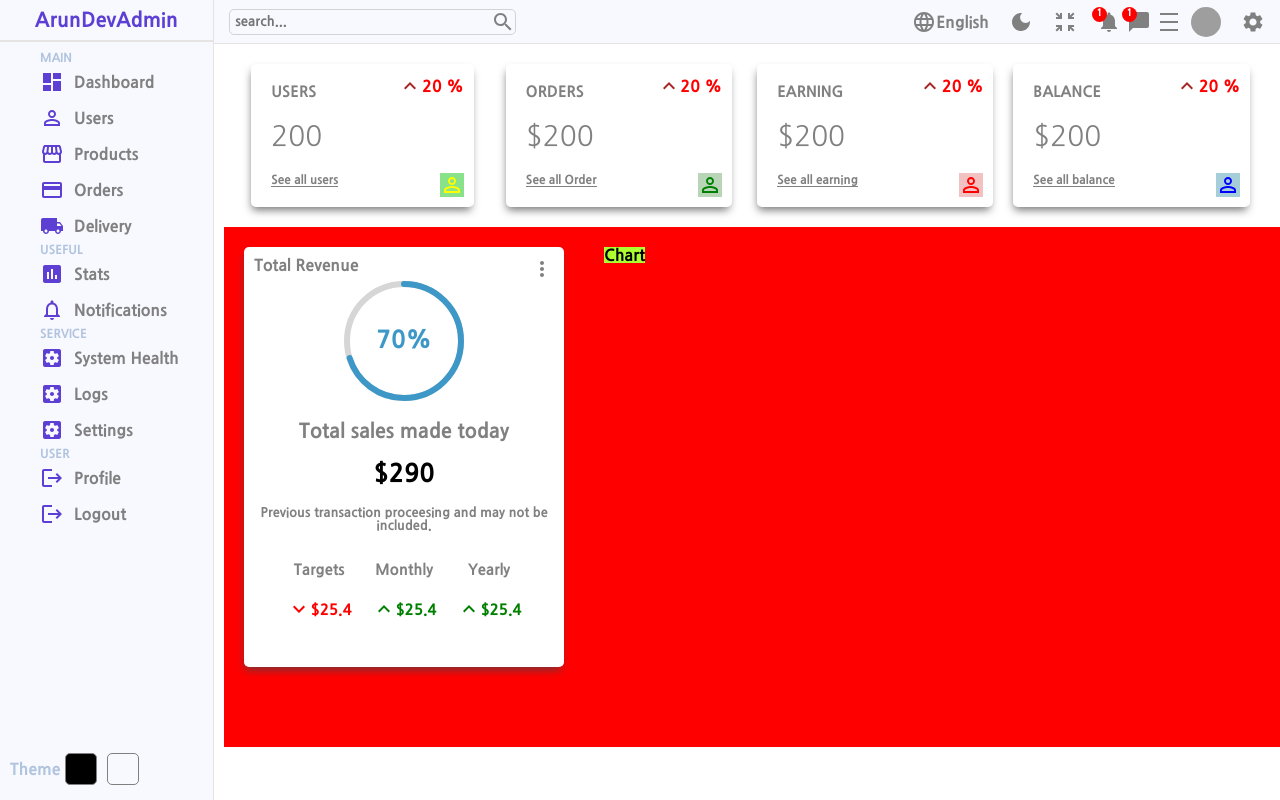
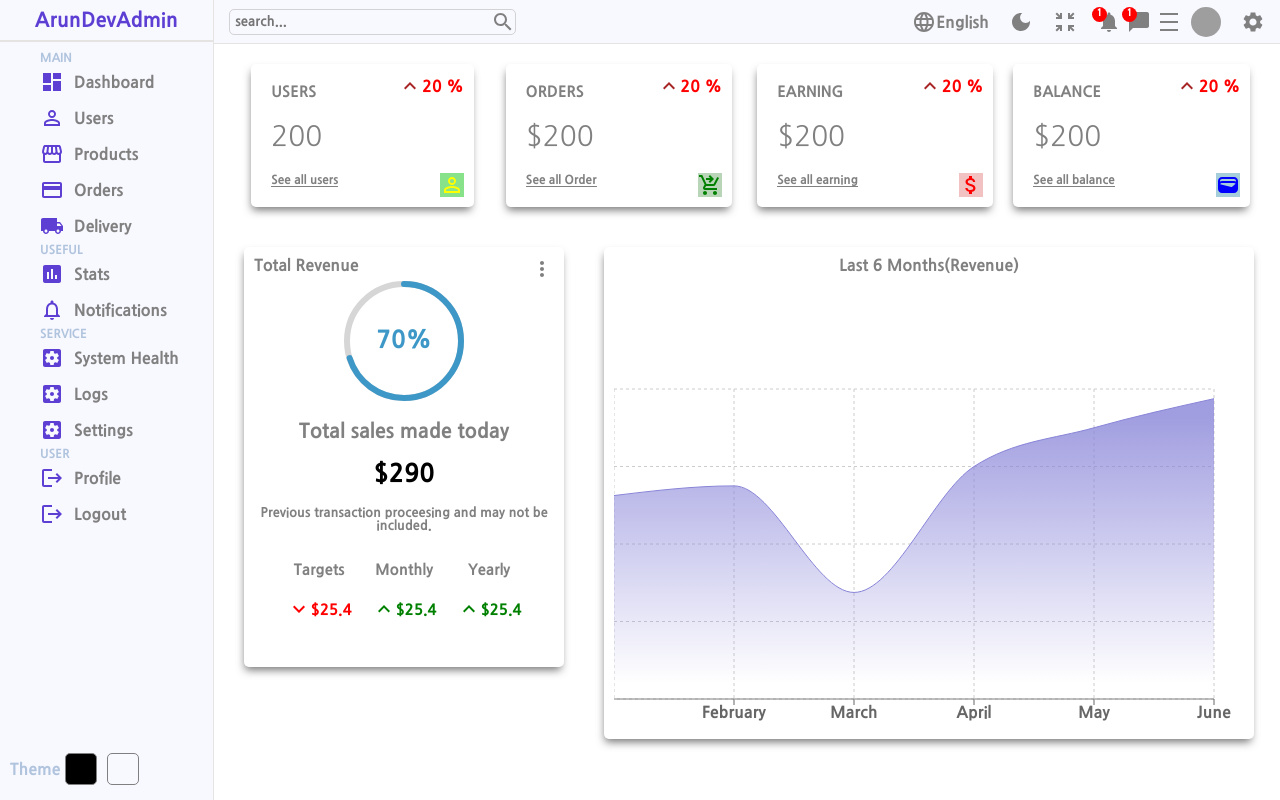
Before and after one commit to Arun1102/dashboard, a React (Create React App) app: page / in a window 1280 px wide. Built offline with nearby package versions, Linux system fonts and the light colour scheme; grey boxes are pictures that could not be loaded.

Commit message:
charts completed commit

```diff
--- a/package.json
+++ b/package.json
@@ -15,6 +15,7 @@
     "react-dom": "^18.2.0",
     "react-router-dom": "^6.4.1",
     "react-scripts": "5.0.1",
+    "recharts": "^2.1.14",
     "sass": "^1.55.0",
     "web-vitals": "^2.1.4"
   },
--- a/src/Components/Chart/Chart.jsx
+++ b/src/Components/Chart/Chart.jsx
@@ -1,13 +1,65 @@
 import React from 'react'
 import './Chart.scss'
+import { AreaChart, Area, XAxis, YAxis, CartesianGrid, Tooltip, ResponsiveContainer } from 'recharts';
 function Chart() {
+
+  const data = [
+    {
+      name: 'January',
+      total: 2100,
+    },
+    {
+      name: 'February',
+      total: 2200,
+    },
+    {
+      name: 'March',
+      total: 1100,
+    },
+    {
+      name: 'April',
+      total: 2400,
+    },
+    {
+      name: 'May',
+      total: 2800,
+    },
+    {
+      name: 'June',
+      total: 3100,
+    },
+
+  ];
+
+
   return (
     <div className='Chart'>
-      <div className="wrapper">
-        Chart
-      </div>
 
-      </div>
+
+
+      <span>Last 6 Months(Revenue)</span>
+      <AreaChart width={630} height={350} data={data}
+      margin={{ top: 10, right: 30, left: 0, bottom: 0 }}>
+      <defs>
+        <linearGradient id="total" x1="0" y1="0" x2="0" y2="1">
+          <stop offset="5%" stopColor="#8884d8" stopOpacity={0.8}/>
+          <stop offset="95%" stopColor="#8884d8" stopOpacity={0}/>
+        </linearGradient>
+        {/* <linearGradient id="colorPv" x1="0" y1="0" x2="0" y2="1">
+          <stop offset="5%" stopColor="#8884d8" stopOpacity={0.8}/>
+          <stop offset="95%" stopColor="#8884d8" stopOpacity={0}/>
+        </linearGradient> */}
+      </defs>
+      <XAxis dataKey="name" />
+      {/* <YAxis /> */}
+      <CartesianGrid strokeDasharray="3 3" />
+      <Tooltip />
+      <Area type="monotone" dataKey="total" stroke="#8884d8" fillOpacity={1} fill="url(#total)" />
+
+    </AreaChart>
+
+    </div>
+
   )
 }
 
--- a/src/Components/Chart/Chart.scss
+++ b/src/Components/Chart/Chart.scss
@@ -1,10 +1,21 @@
 .Chart{
     margin: 20px;
     display: flex;
-    flex: 2;
-    .wrapper{
+    flex-direction: column;
+    align-items: center;
+    flex: 9;
+    height: 59vh;
+    // background-color: aqua;
+    border-radius: 5px;
+    padding: 10px;
+    box-shadow: -1px 5px 9px -2px rgba(71,71,71,0.75);
+    -webkit-box-shadow: -1px 5px 9px -2px rgba(71,71,71,0.75);
+    -moz-box-shadow: -1px 5px 9px -2px rgba(71,71,71,0.75);
+    span{
         display: flex;
         flex: 5;
-        background-color: greenyellow;
+        flex-direction: column;
+        align-items: center;
+        color: grey;
     }
 }
--- a/src/Components/Widget/Widget.jsx
+++ b/src/Components/Widget/Widget.jsx
@@ -2,6 +2,9 @@ import React from 'react'
 import './Widget.scss'
 import KeyboardArrowUpIcon from '@mui/icons-material/KeyboardArrowUp';
 import PermIdentityIcon from '@mui/icons-material/PermIdentity';
+import ShoppingCartCheckoutIcon from '@mui/icons-material/ShoppingCartCheckout';
+import AttachMoneyIcon from '@mui/icons-material/AttachMoney';
+import WalletIcon from '@mui/icons-material/Wallet';
 function Widget({type}) {
 
     let data;
@@ -25,7 +28,7 @@ function Widget({type}) {
                     title:"ORDERS",
                     isMoney:true,
                     link:"See all Order",
-                    icon:<PermIdentityIcon className='icon' style={{
+                    icon:<ShoppingCartCheckoutIcon className='icon' style={{
                         color:"green",
                         backgroundColor:"#B8D6B7"
 
@@ -38,7 +41,7 @@ function Widget({type}) {
                     title:"EARNING",
                     isMoney:true,
                     link:"See all earning",
-                    icon:<PermIdentityIcon className='icon' style={{
+                    icon:<AttachMoneyIcon className='icon' style={{
                         color:"red",
                         backgroundColor:"#F1C2C1"
                         }}/>
@@ -50,7 +53,7 @@ function Widget({type}) {
                     title:"BALANCE",
                     isMoney:true,
                     link:"See all balance",
-                    icon:<PermIdentityIcon className='icon'
+                    icon:<WalletIcon className='icon'
                     style={{
                     color:"blue",
                     backgroundColor:"#A5CDDA"
--- a/src/pages/Home/Home.jsx
+++ b/src/pages/Home/Home.jsx
@@ -5,6 +5,7 @@ import Navbar from '../../Components/Navbar/Navbar';
 import Widget from '../../Components/Widget/Widget';
 import Featured from '../../Components/Featured/Featured';
 import Chart from '../../Components/Chart/Chart';
+import Charts from '../../Components/Chart/Chart';
 function Home() {
   return (
     <div className='Home'>
@@ -23,6 +24,7 @@ function Home() {
           </div>
           <div className="charts">
             <Chart/>
+
           </div>
         </div>
 
--- a/src/pages/Home/Home.scss
+++ b/src/pages/Home/Home.scss
@@ -20,7 +20,7 @@
         margin-left: 10px;
         height: 65vh;
         width: auto;
-        background-color: red;
+        // background-color: red;
     }
 
 
```
Also changed, not shown: 1 other file (tests, documents, lock files or other folders).
